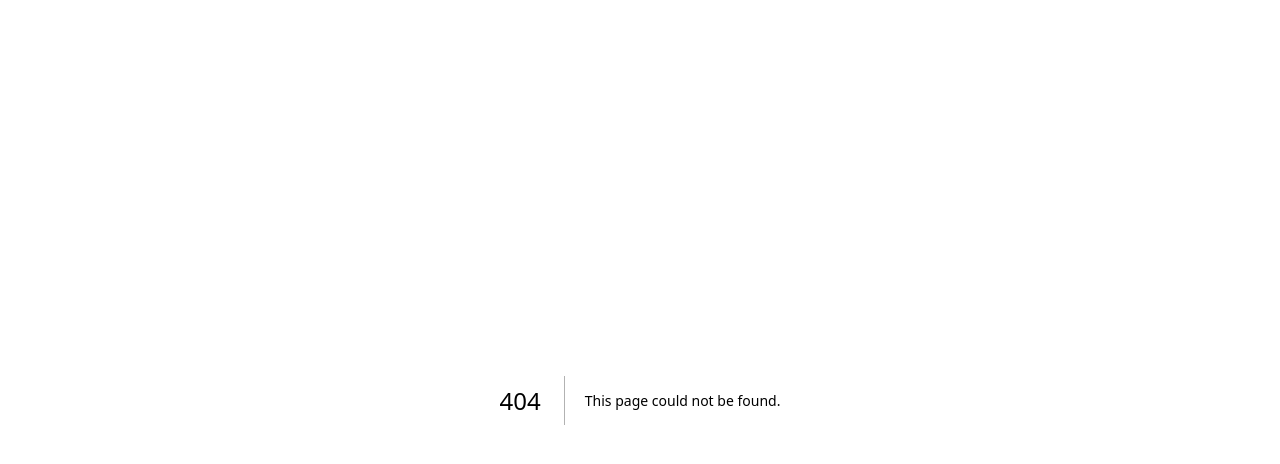
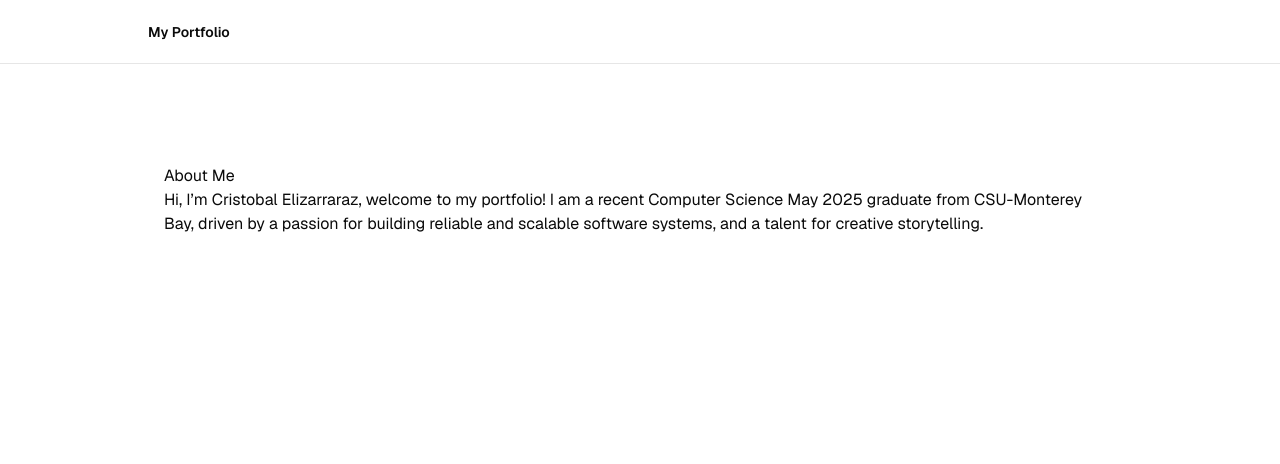
Before and after one commit to KrispyKris905/My-Portfolio, a Next.js app: page /AboutMe in a window 1280 px wide. Before the commit this address had no page. Shown: the top 464 px of the page. Built offline with nearby package versions, Linux system fonts and the light colour scheme.

Commit message:
WPI about me page and css

```diff
--- /dev/null
+++ b/app/AboutMe/content.tsx
@@ -0,0 +1,7 @@
+export const aboutMeContent = {
+  title: "About Me",
+  bio: `Hi, I’m Cristobal Elizarraraz, welcome to my portfolio!
+  I am a recent Computer Science May 2025 graduate from CSU-Monterey Bay,
+  driven by a passion for building reliable and scalable software systems,
+  and a talent for creative storytelling.`,
+};
--- /dev/null
+++ b/app/AboutMe/page.tsx
@@ -0,0 +1,27 @@
+import { ThemeSwitcher } from "@/components/theme-switcher";
+import { aboutMeContent } from "./content";
+import Link from "next/link";
+
+export default function Home() {
+  return (
+    <div className="min-h-screen flex flex-col items-center">
+      <div className="flex-1 w-full flex flex-col gap-20 items-center">
+        <nav className="w-full flex justify-center border-b border-b-foreground/10 h-16">
+          <div className="w-full max-w-5xl flex justify-between items-center p-3 px-5 text-sm">
+            <div className="flex gap-5 items-center font-semibold">
+              <Link href={"/"}>My Portfolio</Link>
+            </div>
+          </div>
+        </nav>
+        <div className="flex-1 flex flex-col gap-20 max-w-5xl p-5">
+          <div className="flex-1 flex flex-col gap-6 px-4">
+            <section>
+              <h2 className="section-title">{aboutMeContent.title}</h2>
+              <p className="about-text">{aboutMeContent.bio}</p>
+            </section>
+          </div>
+        </div>
+      </div>
+    </div>
+  );
+}
--- a/app/globals.css
+++ b/app/globals.css
@@ -66,3 +66,26 @@
     @apply bg-background text-foreground;
   }
 }
+
+@layer components {
+  /* Skills Section Styles */
+  .skills-container {
+    @apply flex flex-wrap gap-2 mb-4;
+  }
+
+  .skill-tag {
+    @apply px-3 py-1 bg-secondary text-secondary-foreground rounded-md text-sm font-medium transition-colors hover:bg-secondary/80;
+  }
+
+  .skill-tag-primary {
+    @apply px-3 py-1 bg-primary text-primary-foreground rounded-md text-sm font-medium transition-colors hover:bg-primary/90;
+  }
+
+  .skill-tag-accent {
+    @apply px-3 py-1 bg-accent text-accent-foreground rounded-md text-sm font-medium transition-colors hover:bg-accent/80;
+  }
+
+  .skill-tag-outline {
+    @apply px-3 py-1 border border-border bg-transparent rounded-md text-sm font-medium transition-colors hover:bg-accent hover:text-accent-foreground;
+  }
+}
```
